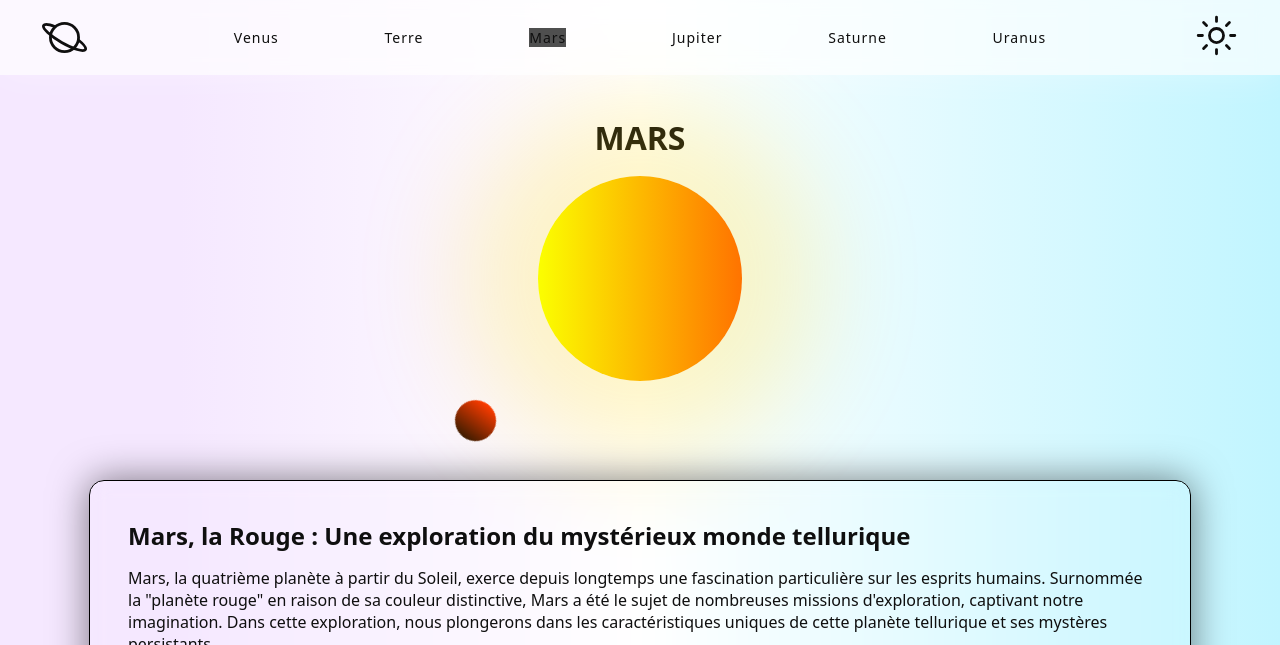
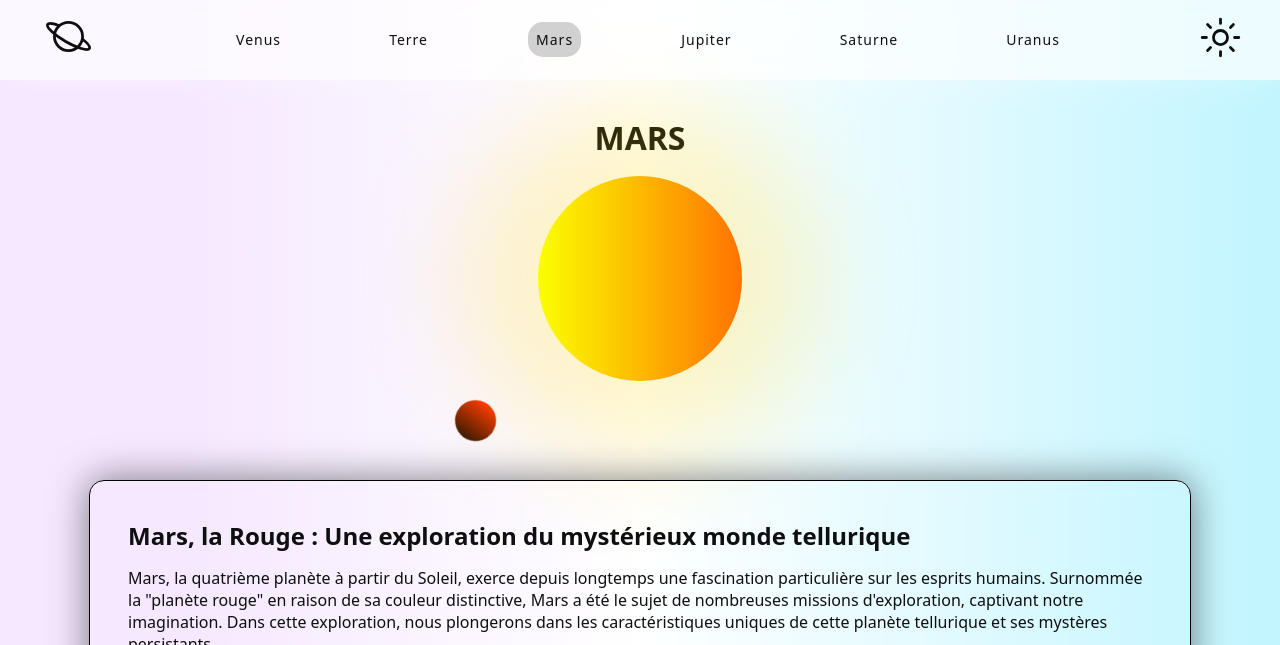
Before and after one commit to saleo412/AstroWeb, a plain HTML site: page html/mars.html in a window 1280 px wide. Both pictures are taken after a click on the button "ToggleMode". Shown: the top 645 px of the page. Drawn offline with nearby package versions, Linux system fonts and the light colour scheme.

Commit message:
Update headfoot.css

```diff
--- a/css/headfoot.css
+++ b/css/headfoot.css
@@ -73,7 +73,6 @@ body {
   background-color: transparent;
   border: none;
 }
-
 header {
   box-shadow: 0px 0px 38px 0px rgba(255, 255, 255, 0.30);
   overflow: visible;
@@ -96,6 +95,8 @@ button {
 }
 
 header a {
+  padding: 0.5rem;
+  border-radius: 15px;
   letter-spacing: 1px;
   transition: 0.2s;
 }
@@ -106,23 +107,32 @@ header a {
   display: none;
   cursor: pointer;
 }
+
 .back {
   background-color: var(--black-700);
 }
+
+.back.light {
+  background-color: var(--black-200);
+}
+
 .head-mid {
   display: flex;
   justify-content: space-evenly;
   align-items: center;
   width: 80%;
 }
+
 .head-mid a:hover {
   color: var(--black-50);
   opacity: 0.5;
 }
+
 .head-mid.light a:hover {
   color: var(--black-700);
   opacity: 0.5;
 }
+
 .head-mid.show {
   display: flex;
   backdrop-filter: blur(10px);
@@ -141,13 +151,13 @@ header a {
 }
 
 .head-mid.show a {
+
   font-size: 0.8rem;
 }
 
 .head-mid li {
   transition: 0.2s;
 }
-
 
 /*FIN NAV BAR*/
 /*FOOTER*/
```
